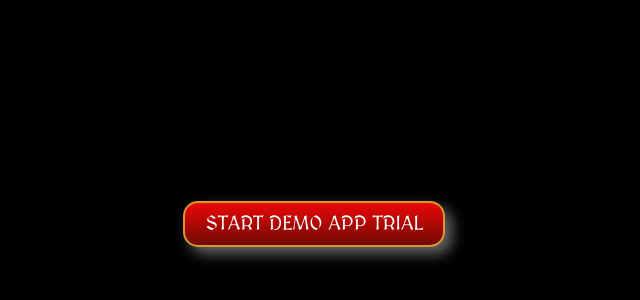
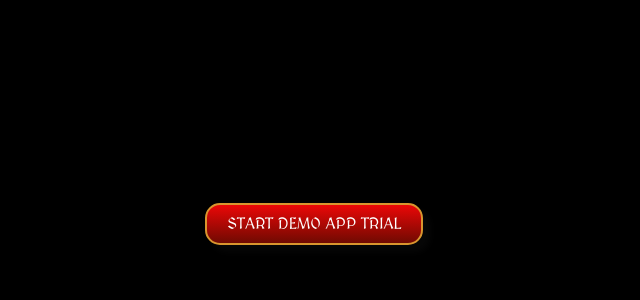
Before and after one commit to ManuelARD13/cosmoSQuest, a plain HTML site: page index.html in a window 1280 px wide. Shown: the part 176-476 px from the top of the page, without its empty margins (326-966 px from the left). Drawn offline with Linux system fonts and the light colour scheme; a web font is replaced by a local one.

Commit message:
buttons styling

```diff
--- a/cosmoSQuest.css
+++ b/cosmoSQuest.css
@@ -54,7 +54,7 @@ p {
     justify-content: center;
 }
 
-#startScreenButton {
+input[type="button"] {
     background: #eb0707;
     background-image: -webkit-linear-gradient(top, #eb0707, #700A02);
     background-image: -moz-linear-gradient(top, #eb0707, #700A02);
@@ -64,18 +64,18 @@ p {
     -webkit-border-radius: 15;
     -moz-border-radius: 15;
     border-radius: 15px;
-    -webkit-box-shadow: 7px 7px 14px #666666;
-    -moz-box-shadow: 7px 7px 14px #666666;
-    box-shadow: 7px 7px 14px #666666;
+    -webkit-box-shadow: 7px 7px 7px #070707;
+    -moz-box-shadow: 7px 7px 7px #070707;
+    box-shadow: 7px 7px 7px #070707;
     font-family: 'MedievalSharp', cursive;
     color: #ffffff;
-    font-size: 20px;
+    font-size: 16px;
     padding: 10px 20px 10px 20px;
     border: solid #d9952e 2px;
     text-decoration: none;
 }
 
-#startScreenButton:hover {
+input[type="button"]:hover {
     background: #050505;
     text-decoration: none;
 }
--- a/cosmoSQuest.js
+++ b/cosmoSQuest.js
@@ -125,6 +125,7 @@ const createCharacter2 = document.getElementById("createCharacter2")
 const createCharacter3 = document.getElementById("createCharacter3")
     const buttonDice = document.getElementById("buttonDice")
     const reRollsDisplay = document.getElementById("reRollDisplay")
+    const del = document.getElementsByTagName("del")
     const reRollMessage = document.getElementById("reRollMessage")
     const statsScores = Array.from(document.getElementsByClassName("statsScores"))
     const reRollButtons = Array.from(document.getElementsByClassName("reRollButtons"))
@@ -675,6 +676,7 @@ function showReRollButtons() {
         button.style.display = "flex"
     })
     reRollMessage.style.display = "inline-block"
+    del.style.display = "none"
 }
 
 function reRollStatDice(e){
--- a/index.html
+++ b/index.html
@@ -115,6 +115,7 @@
     <section id="createCharacter3">
         <div id="diceRollTableContainer">
             <p>createCharacter3</p>
+            <del></del>
             <p id="reRollMessage">Great! Yet you have <span id="reRollDisplay">3</span> chances to re-roll <br>
                 one of the stat's score you have get. Good Luck!<br></p>
             <h4>Roll your dices</h4>
```
